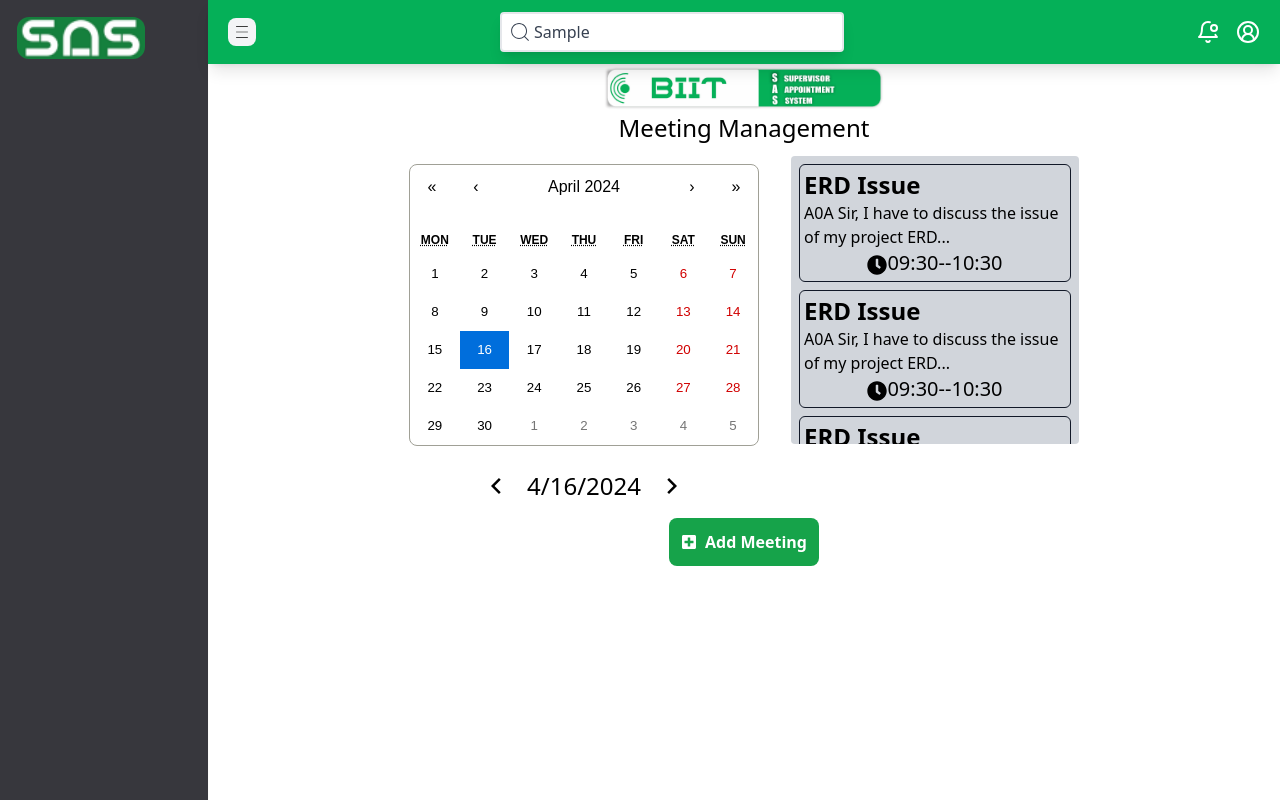
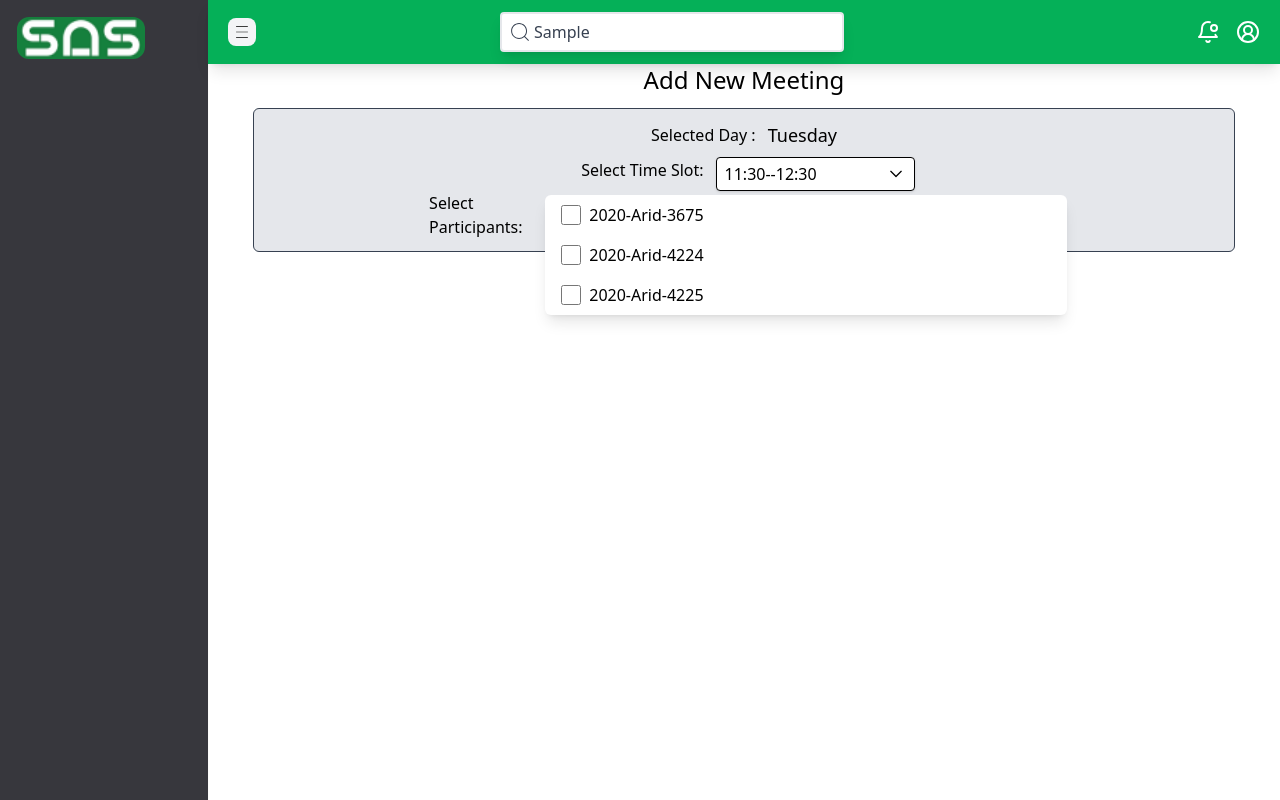
Before and after one commit to Mubashir1292/Biit-Project-Supervisor-Appointment-System, a React (Create React App) app: page /TechnicalExpert/Meetings in a window 1280 px wide. Both pictures are taken after typing "Sample" into the empty fields and a click on the button "Add Meeting". Built offline with nearby package versions, Linux system fonts and the light colour scheme.

Commit message:
doing the Meetings page

```diff
--- /dev/null
+++ b/src/components/MultipleStudentsSelectionforMeeting/ParticipantsSelection.jsx
@@ -0,0 +1,34 @@
+import React, { useState } from "react";
+
+const RequestedStudentsDropdown = ({ students, onSelect }) => {
+  const [selectedStudents, setSelectedStudents] = useState([]);
+
+  const toggleSelection = (studentId) => {
+    if (selectedStudents.includes(studentId)) {
+      setSelectedStudents(selectedStudents.filter((id) => id !== studentId));
+    } else {
+      setSelectedStudents([...selectedStudents, studentId]);
+    }
+    onSelect(selectedStudents);
+  };
+
+  return (
+    <div className="relative w-full">
+      <div className="absolute mt-1 w-full bg-white shadow-lg rounded-md">
+        {students.map((student, index) => (
+          <label key={index} className="flex items-center px-4 py-2">
+            <input
+              type="checkbox"
+              className="form-checkbox h-5 w-5 text-indigo-600"
+              checked={selectedStudents.includes(student.id)}
+              onChange={() => toggleSelection(student.id)}
+            />
+            <span className="ml-2">{student.id}</span>
+          </label>
+        ))}
+      </div>
+    </div>
+  );
+};
+
+export default RequestedStudentsDropdown;
--- a/src/pages/TechnicalExpert/Meetings/Meetings.jsx
+++ b/src/pages/TechnicalExpert/Meetings/Meetings.jsx
@@ -4,10 +4,19 @@ import biitLogo from "../../../assets/extra/biitSAS.png";
 import { RiArrowLeftSLine, RiArrowRightSLine } from "react-icons/ri";
 import { FaPlusSquare } from "react-icons/fa";
 import MeetingDetailCard from "../../../components/MeetingDetailsCard/MeetingDetailCard";
+import Dropdown from "../../../components/dropdown/Dropdown";
+import RequestedStudentsDropdown from "../../../components/MultipleStudentsSelectionforMeeting/ParticipantsSelection";
 
 function Meetings() {
   const [selectedDate, setSelectedDate] = useState(new Date());
   const [meetings, setMeetings] = useState([]);
+  const [addNewMeeting, setAddNewMeeting] = useState(false);
+  //* Day Selecting for dropdown
+  const [meetingDay, setMeetingDay] = useState(null);
+  const [TimeSlotsOptions, setTimeSlotsOptions] = useState([]);
+  const [SelectedTimeSlot, setSelectedTimeSlot] = useState(null);
+  //*help Requested...
+  const [selectedParticipants, setSelectedParticipants] = useState([]);
   const AllMeetings = [
     {
       title: "ERD Issue",
@@ -38,13 +47,65 @@ function Meetings() {
       date: "4/17/2024",
     },
   ];
+  const AvailableTimeSlots = [
+    {
+      day: 1,
+      startTime: "08:30",
+      endTime: "09:30",
+    },
+    {
+      day: 1,
+      startTime: "09:30",
+      endTime: "10:30",
+    },
+    {
+      day: 1,
+      startTime: "10:30",
+      endTime: "11:30",
+    },
+    {
+      day: 1,
+      startTime: "11:30",
+      endTime: "12:30",
+    },
+    {
+      day: 2,
+      startTime: "11:30",
+      endTime: "12:30",
+    },
+  ];
+  const allRequests = [
+    {
+      id: "2020-Arid-3675",
+      name: "Mubashir Liaqat",
+    },
+    {
+      id: "2020-Arid-4224",
+      name: "Touseef ",
+    },
+    {
+      id: "2020-Arid-4225",
+      name: "Faheem",
+    },
+  ];
+  //* fetching all the help Requests
+  const handleAllHelpRequests = () => {};
 
   useEffect(() => {
-    const meetings = AllMeetings.filter(
+    const filteredMeetings = AllMeetings.filter(
       (item) => item.date === selectedDate.toLocaleDateString()
     );
-    setMeetings(meetings);
+    setMeetings(filteredMeetings);
+    const filteredTimeSlots = AvailableTimeSlots.filter(
+      (slot) => slot.day === selectedDate.getDay()
+    );
+    const options = filteredTimeSlots.map((slot, index) => ({
+      label: index,
+      value: `${slot.startTime}--${slot.endTime}`,
+    }));
+    setTimeSlotsOptions(options);
   }, [selectedDate]);
+
   const handleDateChange = (date) => {
     setSelectedDate(date);
   };
@@ -61,13 +122,38 @@ function Meetings() {
     setSelectedDate(nextDay);
   };
 
+  const handleToggleMeeting = () => {
+    setAddNewMeeting(!addNewMeeting);
+  };
+  //* getting the day from the date selected by the supervisor
+  const getDay = () => {
+    const day = selectedDate.getDay();
+    if (day === 1) {
+      setMeetingDay("Monday");
+    } else if (day === 2) {
+      setMeetingDay("Tuesday");
+    } else if (day === 3) {
+      setMeetingDay("Wednesday");
+    } else if (day === 4) {
+      setMeetingDay("Thursday");
+    } else if (day === 5) {
+      setMeetingDay("Friday");
+    }
+  };
+  const handleTimeSlotSelection = (option) => {
+    setSelectedTimeSlot(option);
+    console.log(option);
+  };
   return (
+    <>
+      {!addNewMeeting ? (
+        <>
           <div className="flex flex-col items-center">
             <div className="flex justify-center">
               <img src={biitLogo} alt="Biit Logo" className="w-10/12" />
             </div>
-      <h1 className="text-2xl">Meeting Management</h1>
-      <div className="flex flex-row items-start mt-3">
+            <h1 className="text-2xl mb-4">Meeting Management</h1>
+            <div className="flex flex-row items-start">
               {/* Calendar */}
               <div className="mr-8">
                 <Calendar onChange={handleDateChange} value={selectedDate} />
@@ -75,15 +161,22 @@ function Meetings() {
                   <button onClick={handlePrevDay}>
                     <RiArrowLeftSLine className="text-3xl" />
                   </button>
-            <h1 className="text-2xl">{selectedDate.toLocaleDateString()}</h1>
+                  <h1 className="text-2xl">
+                    {selectedDate.toLocaleDateString()}
+                  </h1>
                   <button onClick={handleNextDay}>
                     <RiArrowRightSLine className="text-3xl" />
                   </button>
                 </div>
               </div>
               {/* Meetings */}
-        <div className="overflow-auto bg-gray-300 h-72 w-72 px-2 rounded">
-          {meetings.map((item, index) => (
+              <div className="overflow-auto bg-gray-200 h-72 w-72 px-2 rounded">
+                {meetings.length === 0 ? (
+                  <div className="text-center mt-4">
+                    No meetings for this day
+                  </div>
+                ) : (
+                  meetings.map((item, index) => (
                     <MeetingDetailCard
                       key={index}
                       title={item.title}
@@ -92,14 +185,55 @@ function Meetings() {
                       EndTime={item.EndTime}
                       date={item.date}
                     />
-          ))}
+                  ))
+                )}
               </div>
             </div>
             {/* Add Meeting Button */}
-      <button className="bg-green-600 text-white flex flex-row justify-center items-center space-x-2 py-3 px-3 rounded-lg mt-4">
+            <button
+              className="bg-green-600 text-white flex flex-row justify-center items-center space-x-2 py-3 px-3 rounded-lg mt-4"
+              onClick={() => {
+                handleToggleMeeting();
+                getDay();
+              }}
+            >
               <FaPlusSquare /> <span className="font-bold">Add Meeting</span>
             </button>
           </div>
+        </>
+      ) : (
+        <>
+          <div className="flex flex-col justify-center items-center w-full">
+            <div className="flex justify-center items-center">
+              <h1 className="text-2xl">Add New Meeting</h1>
+            </div>
+            <div className="bg-gray-200 border border-gray-700 p-3 w-11/12 flex flex-col justify-center items-center space-x-2 rounded-md mt-3">
+              <div className="flex justify-between items-center space-x-3">
+                <label>Selected Day :</label>
+                <h1 className="text-lg">{meetingDay}</h1>
+              </div>
+              <div className="flex justify-center items-center space-x-3 w-10/12">
+                <label>Select Time Slot:</label>
+                <Dropdown
+                  label="Today"
+                  options={TimeSlotsOptions}
+                  value={SelectedTimeSlot}
+                  OnSelect={handleTimeSlotSelection}
+                  className="relative w-3/12"
+                />
+              </div>
+              <div className="flex flex-row w-8/12">
+                <label>Select Participants:</label>
+                <RequestedStudentsDropdown
+                  students={allRequests}
+                  onSelect={setSelectedParticipants}
+                />
+              </div>
+            </div>
+          </div>
+        </>
+      )}
+    </>
   );
 }
 
```
Lines whose indentation alone changed are shown as unchanged.
